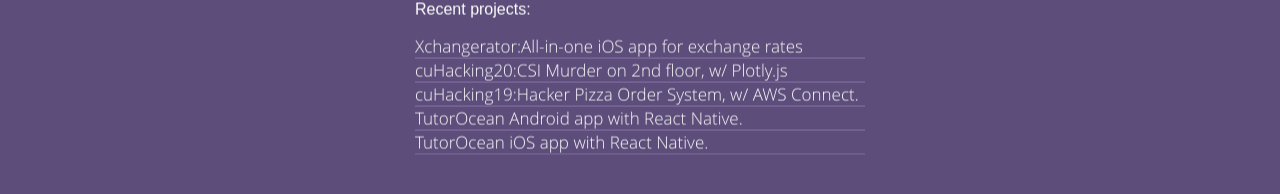
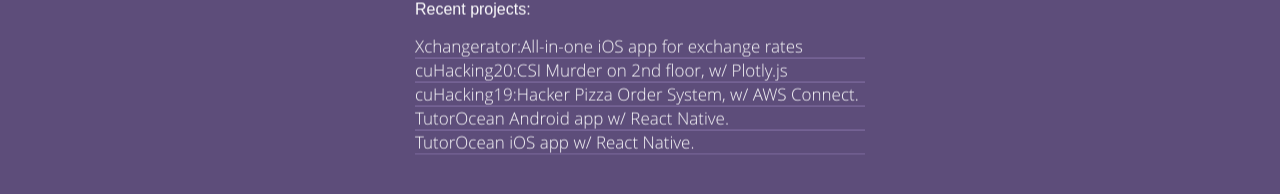
Before and after one commit to zywkloo/zywkloo.github.io, a Jekyll site: the page built from index.html, in a window 1280 px wide. Shown: the part 558-752 px from the top of the page. Built offline with Jekyll 4.4.1, drawn with Linux system fonts in a browser that asks for light colours.

Commit message:
Update _config.yml

```diff
--- a/_config.yml
+++ b/_config.yml
@@ -7,7 +7,7 @@
 # User settings
 username: Yiwei Zhang
 user_title: SwiftUI/React Native/Node.js Developer
-email: zyw870315@gmail.com
+email: yiweizhangca@gmail.com
 twitter_username: zywkloo
 github_username:  zywkloo
 gplus_username: 116814196032329811422
@@ -63,15 +63,15 @@
     url: https://devpost.com/software/murder-on-2nd-floor-web-forensic-analyzer
   - name: cuHacking19:Hacker Pizza Order System, w/ AWS Connect.
     url: https://devpost.com/software/cuhackingamazonconnect
-  - name: TutorOcean Android app with React Native.
+  - name: TutorOcean Android app w/ React Native.
     url: https://play.google.com/store/apps/details?id=com.tutorocean
-  - name: TutorOcean iOS app with React Native.
+  - name: TutorOcean iOS app w/ React Native.
     url: https://apps.apple.com/app/apple-store/id1480876532
   - name: Mobile Game Wild Dunk(全民大灌篮).
     url: https://www.youtube.com/watch?time_continue=6&v=ysmp5vK4R_c
-  - name: GameAI:Tank Tournament with Pygame.
+  - name: GameAI:Tank Tournament w/ Pygame.
     url: https://github.com/zywkloo/Tank-Game-AI-Tournament
-  - name: Insomnia-Dungeon. Mini game in Pygame.
+  - name: Insomnia-Dungeon. Mini game w/ Pygame.
     url: https://github.com/zywkloo/Insomnia-Dungeon
 
 
```
